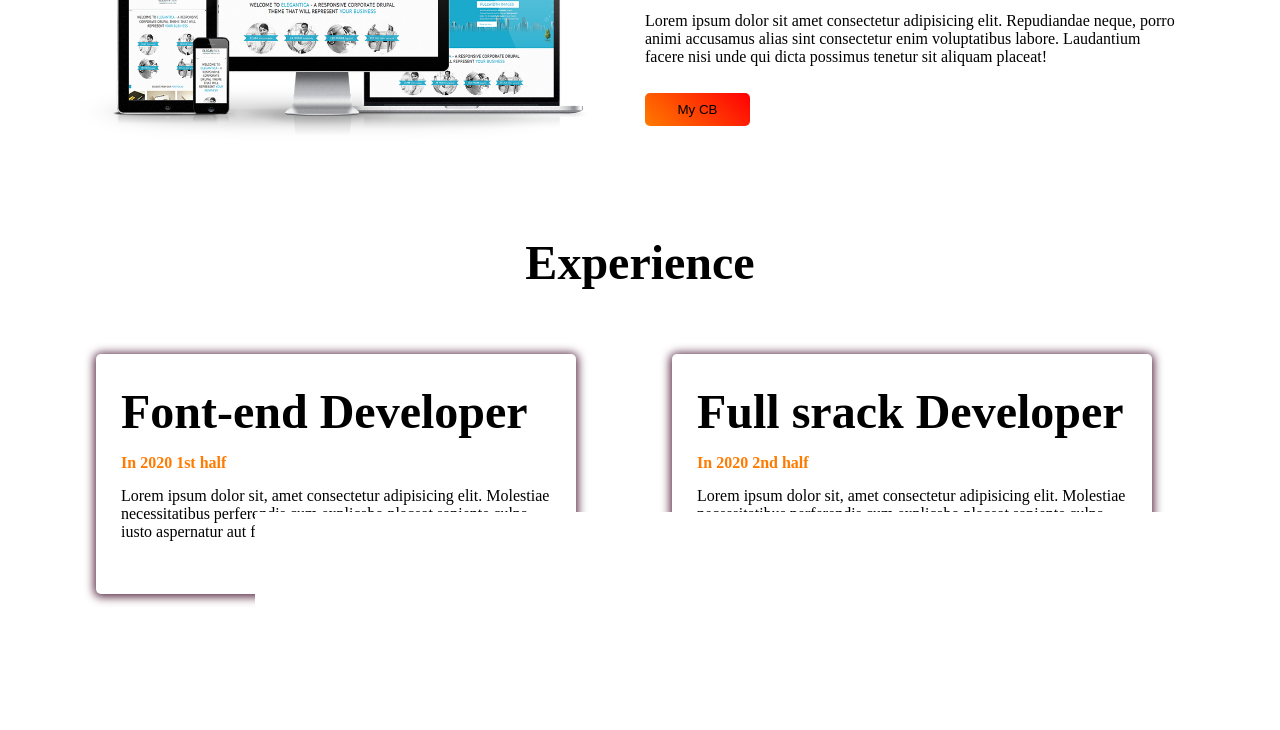
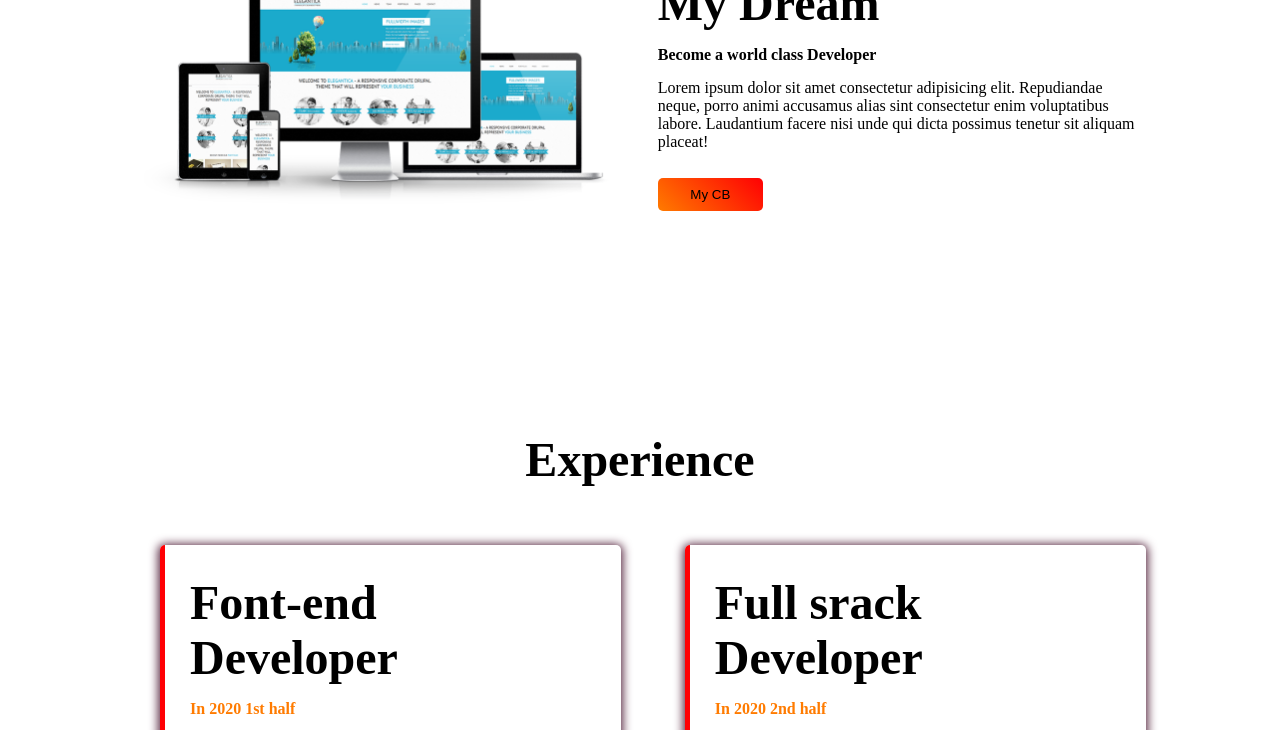
Before and after one commit to shourovys/developer-portfolio, a plain HTML site: page index.html in a window 1280 px wide. Shown: the part 759-1489 px from the top of the page. Before the commit the page ends 1417 px from the top, so only its background shows below. Drawn offline with Linux system fonts and the light colour scheme.

Commit message:
::before bg image not woorking

```diff
--- a/index.html
+++ b/index.html
@@ -44,7 +44,9 @@
         <button class="btn">My CB</button>
       </div>
     </section>
-    <h1 class="h-primary center">Experience</h1>
+
+    <!-- ---------------------------------------------------section3 -->
+    <h1 class="h-primary center h-down">Experience</h1>
     <section class="section" id="section3">
       <div class="half-sec">
         <div class="box">
--- a/style.css
+++ b/style.css
@@ -9,7 +9,8 @@
 }
 /* --------------------------------------------section */
 .section {
-  margin: 4rem;
+  margin: 10% 8% 10% 10%;
+
   display: flex;
   justify-content: center;
   align-items: center;
@@ -23,11 +24,11 @@
   width: 95%;
 }
 /* --------------------------------------------section1  */
-#section1::before {
+body {
+  background: url(/img/top-banner.png) no-repeat;
   content: "";
 
-  background-image: url(/img/top-banner.png);
-  background-repeat: no-repeat;
+  position: absolute;
   top: 0;
   left: 0;
 }
@@ -44,19 +45,24 @@
 /* --------------------------------------------section3 */
 #section3 p {
   margin: 5px;
+  margin-bottom: 6px;
 }
 #section3 ::before {
+  background: url(/img/exp-bg.png) no-repeat;
   content: "";
-  background: url(/img/exp-bg.png);
+
+  position: absolute;
+  top: 0;
+  left: 0;
 }
 .box {
-  height: 15rem;
-  width: 30rem;
+  /* height: 15rem;
+  width: 30rem; */
   border-radius: 5px;
   box-shadow: 0px 1px 10px 2px rgb(88, 40, 65);
   margin: 0rem 2rem;
   padding: 15px 20px;
-  border-left: 3px solid linear-gradient(rgb(255, 123, 0), rgb(255, 0, 4));
+  border-left: 5px solid rgb(255, 0, 4);
 }
 
 /* --------------------------------------------utility class */
@@ -85,3 +91,7 @@
 .center {
   text-align: center;
 }
+.h-down {
+  position: relative;
+  top: 70px;
+}
```
